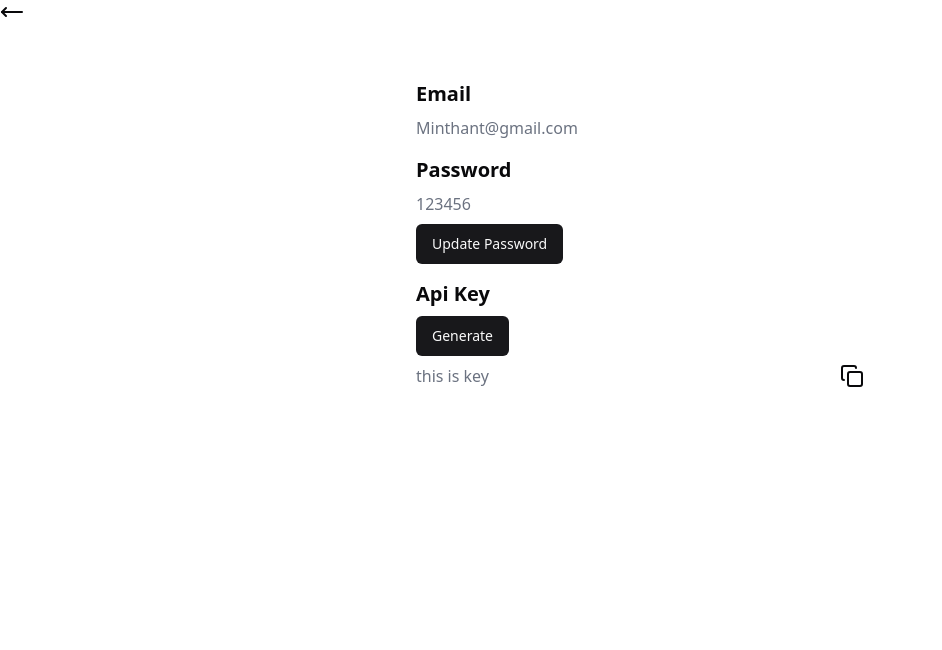
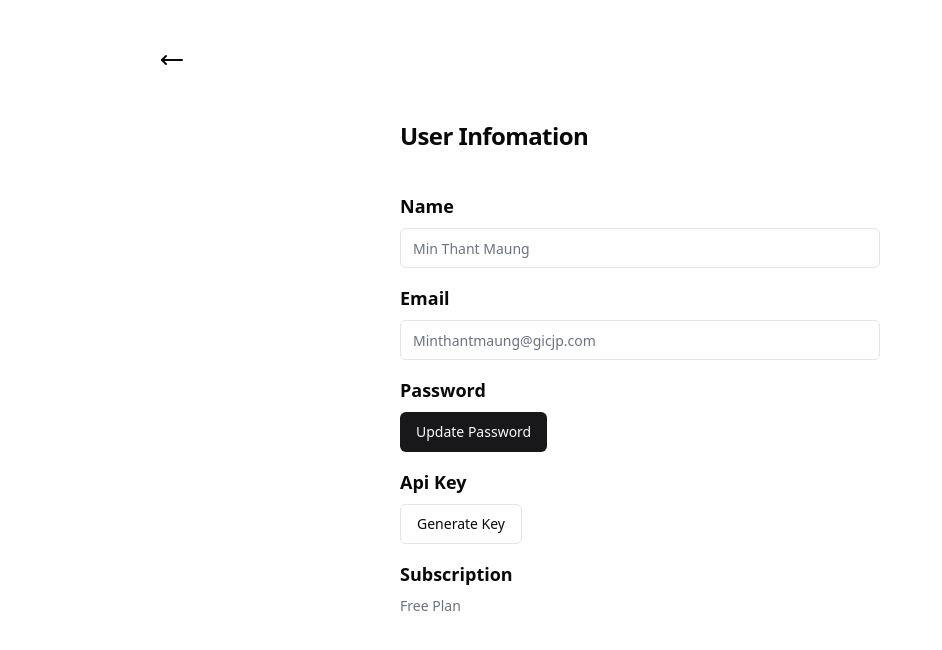
Before and after one commit to nainglinthant111/Postal-Code-Myanmar-org, a Next.js app: page /profile in a window 1280 px wide. Shown: the top 650 px of the page, without its empty margins (0-942 px from the left). Built offline with nearby package versions, Linux system fonts and the light colour scheme.

Commit message:
feat:update ui

```diff
--- a/src/app/profile/page.tsx
+++ b/src/app/profile/page.tsx
@@ -1,32 +1,118 @@
-import React from "react";
-import { MoveLeft, Copy } from "lucide-react";
+"use client";
+import React, { useEffect, useState } from "react";
+import { MoveLeft, Copy, Trash2 } from "lucide-react";
+import Check from "../../../public/check.png";
+import { useRouter } from "next/navigation";
 import { Button } from "@/components/ui/button";
+import { Input } from "@/components/ui/input";
+import Image from "next/image";
 
 const page = () => {
+  const router = useRouter();
+  const [copied, setCopied] = useState(false);
+  const [hasKey, setHasKey] = useState(false);
+  const [apikey, setApiKey] = useState(false);
+  const backToMain = () => {
+    router.push("/home-page");
+  };
+
+  const handleCopy = async () => {
+    try {
+      await navigator.clipboard.writeText("Hello");
+      setCopied(true);
+    } catch (error) {
+    } finally {
+      setTimeout(() => setCopied(false), 5000);
+    }
+  };
+
+  const gotoUpdatePassword = () =>{
+    router.push('/auth/update-password')
+  }
+  const handleGenerateKey = () =>{
+    setHasKey(true)
+    setApiKey(true)
+  }
+
+  const handleDeleteKey = () =>{
+    setHasKey(false)
+    setApiKey(false)
+  }
+
+  useEffect(() => {
+    router.prefetch("/home-page");
+    router.prefetch('/auth/update-password')
+  }, [router]);
+
   return (
-    <div className="min-h-screen">
-      <MoveLeft />
-      <div className="container mx-auto px-4 py-8">
-        <div className="max-w-md mx-auto mt-6">
-          <div className="font-bold text-xl">Email</div>
-          <div className="text-gray-500 mt-2 w-full">Minthant@gmail.com</div>
-          <div className="font-bold text-xl mt-4">Password</div>
-          <div className="flex justify-between">
-            <div className="mt-2 text-gray-500 mr-10">123456</div>
+    <div className="sm:pt-12 sm:px-40 pt-4 sm:pb-7 px-6 text-justify min-h-screen">
+      <div onClick={backToMain} className="cursor-pointer">
+        <MoveLeft />
+      </div>
+      <div className="sm:mx-60">
+        <div className="sm:pt-12 pt-6 text-2xl font-bold tracking-tight">
+          User Infomation
+        </div>
+        <div className="pt-10">
+          <div className="text-lg font-bold">Name</div>
+          <div className="mt-2 text-sm text-gray-500">
+            <Input id="name" value="Min Thant Maung" readOnly />
           </div>
-          <div className="mt-2">
+        </div>
+        <div className="pt-4">
+          <div className="text-lg font-bold">Email</div>
+          <div className="mt-2 text-sm text-gray-500">
+            <Input id="email" value="Minthantmaung@gicjp.com" readOnly />
+          </div>
+        </div>
+        <div className="pt-4">
+          <div className="text-lg font-bold">Password</div>
+          <div className="mt-2" onClick={gotoUpdatePassword}>
             <Button>Update Password</Button>
           </div>
-          <div className="font-bold text-xl mt-4">Api Key</div>
+        </div>
+        <div className="pt-4">
+          <div className="text-lg font-bold">Api Key</div>
           <div className="mt-2">
-            <Button>Generate</Button>
+            <Button
+              variant="outline"
+              disabled={hasKey}
+              onClick={handleGenerateKey}
+            >
+              Generate Key
+            </Button>
           </div>
-          <div className="flex justify-between mt-2">
-            <div className="text-gray-500">this is key</div>
-            <div className="cursor-pointer">
-            <Copy />
-            </div>
-          </div>
+          {apikey ? (
+            <>
+              <div className="mt-4 flex justify-between">
+                <div>This is key</div>
+                <div className="flex">
+                  <div className="mr-4 cursor-pointer" onClick={handleDeleteKey}>
+                    <Trash2 width={20} height={20} />
+                  </div>
+                  {copied ? (
+                    <>
+                      <Image
+                        src={Check}
+                        alt="checked"
+                        className="w-5 h-5 mr-1 sm:mr-0"
+                      />
+                    </>
+                  ) : (
+                    <div className="cursor-pointer" onClick={handleCopy}>
+                      <Copy width={20} height={20} />
+                    </div>
+                  )}
+                </div>
+              </div>
+            </>
+          ) : (
+            <></>
+          )}
+        </div>
+        <div className="pt-4">
+          <div className="text-lg font-bold">Subscription</div>
+          <div className="mt-2 text-sm text-gray-500">Free Plan</div>
         </div>
       </div>
     </div>
```
